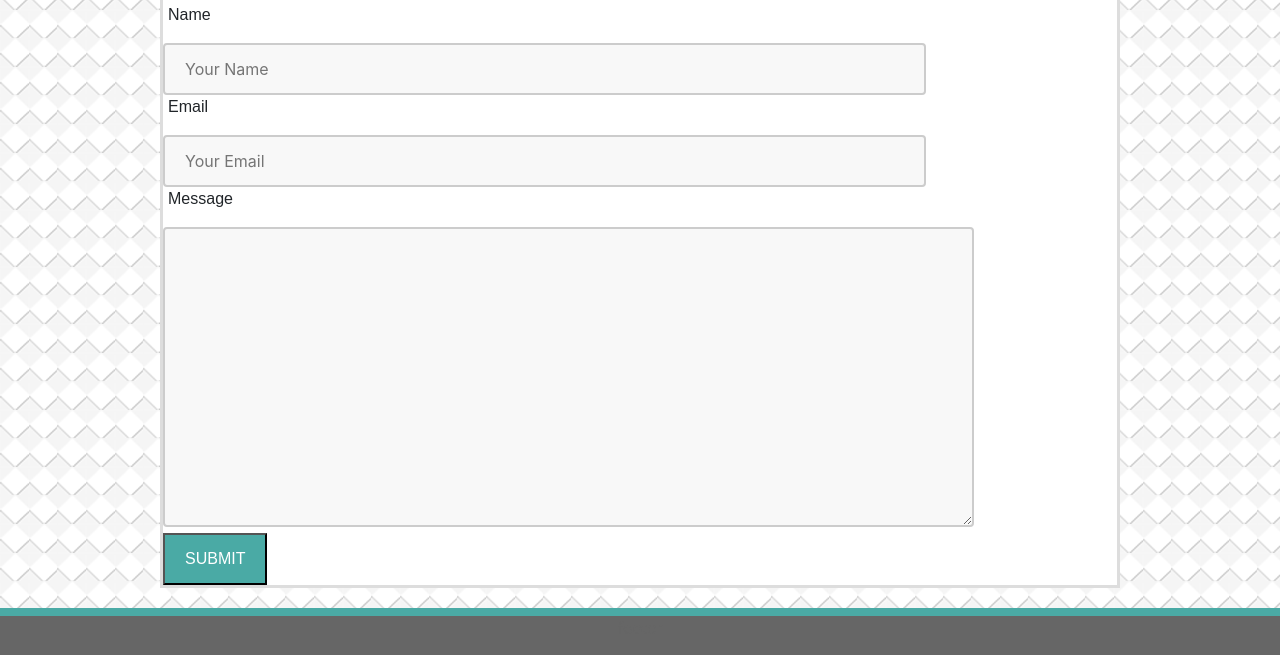
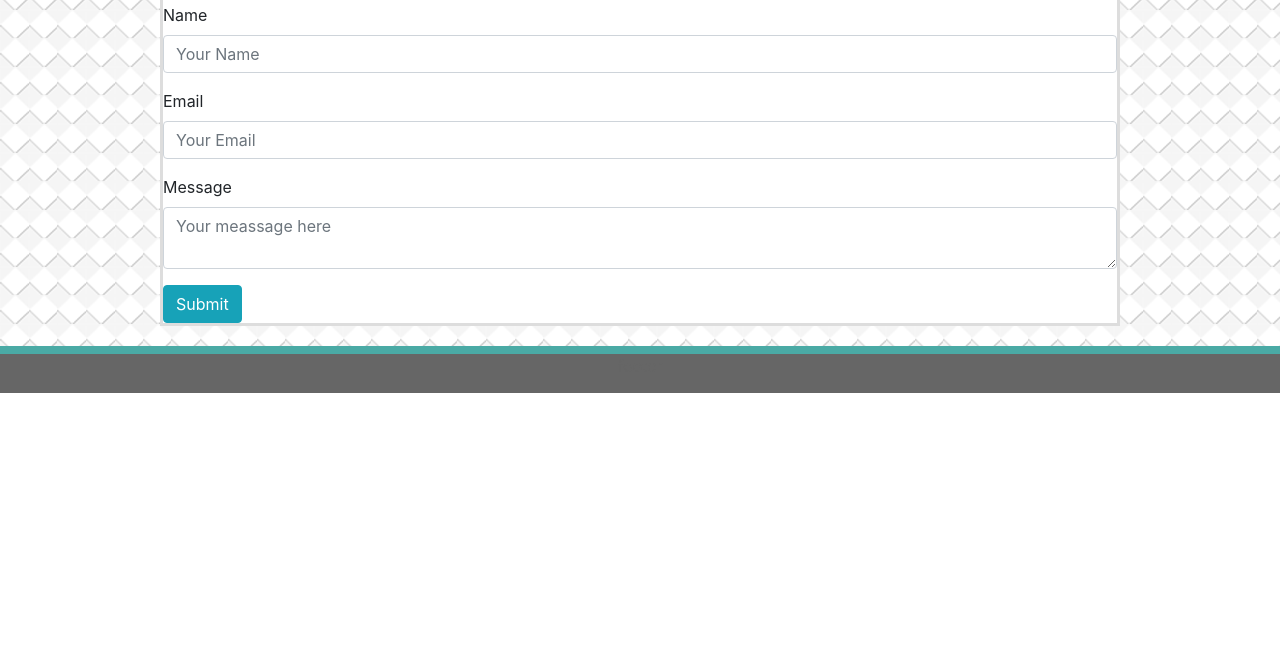
Before and after one commit to LopezH12/portfolio-2.0, a plain HTML site: page contact.html in a window 1280 px wide. Shown: the part 205-860 px from the top of the page. After the commit the page ends 800 px from the top, so only its background shows below. Drawn offline with nearby package versions, Linux system fonts and the light colour scheme; files whose address does not match are found by name.

Commit message:
updated contact form

```diff
--- a/contact.html
+++ b/contact.html
@@ -53,20 +53,24 @@
             </div>
 
             <div class="contact-form">
-                <form method="post" action="">
-                    <p>Name</p>
-                    <input name="name" type="text" class="form" placeholder="Your Name" requierd><br>
-
-                    <p>Email</p>
-                    <input name="email" type="email" class="form" placeholder="Your Email" required><br>
-
-                    <p>Message</p>
-                    <textarea name="message" class="form-comtrol" placeholder="" rows="4" required></textarea><br>
-
-                    <input type="submit" class="submit" value="SUBMIT">
-
-
-                </form>
+                    <form>
+                            <div class="form-group">
+                                <label for="exampleInputPassword1">Name</label>
+                                <input type="password" class="form-control" placeholder="Your Name">
+                              </div>
+                            <div class="form-group">
+                              <label for="exampleInputEmail1">Email</label>
+                              <input type="email" class="form-control" id="exampleInputEmail1" aria-describedby="emailHelp" placeholder="Your Email">
+                            </div>
+                            <div class="mb-3">
+                                <label for="validationTextarea">Message</label>
+                                <textarea class="form-control" id="validationTextarea" placeholder="Your meassage here" required></textarea>
+                                <div class="invalid-feedback">
+                                  Please enter a message in the textarea.
+                                </div>
+                              </div>
+                            <button type="submit" class="btn btn-info">Submit</button>
+                          </form>
 
             </div>
         </div>
```
